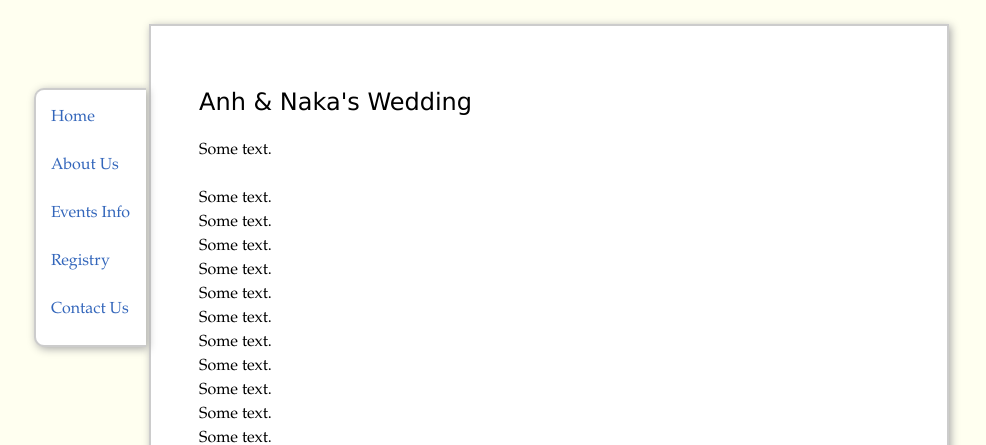
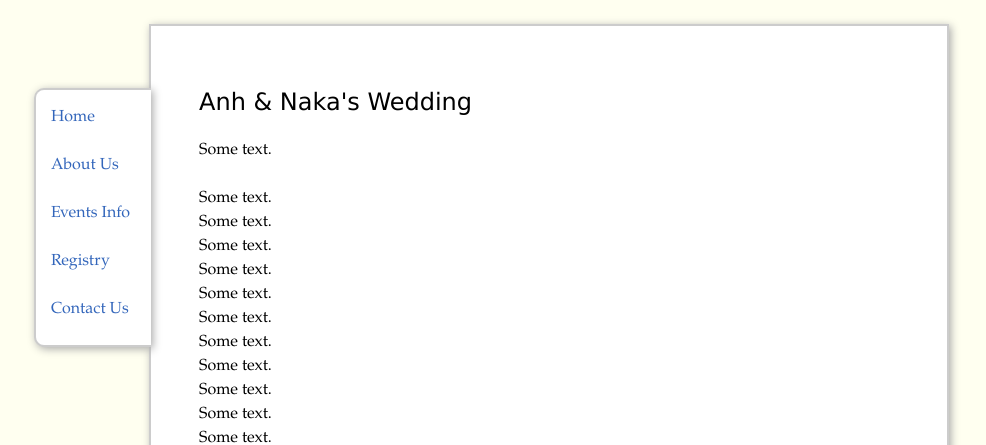
Before and after one commit to trananh/trananh.github.io, a Jekyll site: the page built from wedding/index.html, in a window 1280 px wide. Shown: the top 445 px of the page, without its empty margins (91-1077 px from the left). Built offline with Jekyll 4.4.1, drawn with Linux system fonts in a browser that asks for light colours; nearby versions of some CDN libraries.

Commit message:
Updated wedding page.

```diff
--- a/wedding/index.html
+++ b/wedding/index.html
@@ -18,7 +18,7 @@
                                 box-shadow: 2px #aaa 8px 2px;
                                 -webkit-box-shadow: 2px #aaa 8px 2px;
                                 -moz-box-shadow: 2px #aaa 8px 2px;">
-        <div id="navwedding" style="width: 80px;">
+        <div id="navwedding" style="width: 85px;">
             <p><a title="Home" href="#">Home</a></p>
             <p><a title="About Us" href="#about">About Us</a></p>
             <p><a title="Events Info" href="#events">Events Info</a></p>
```
